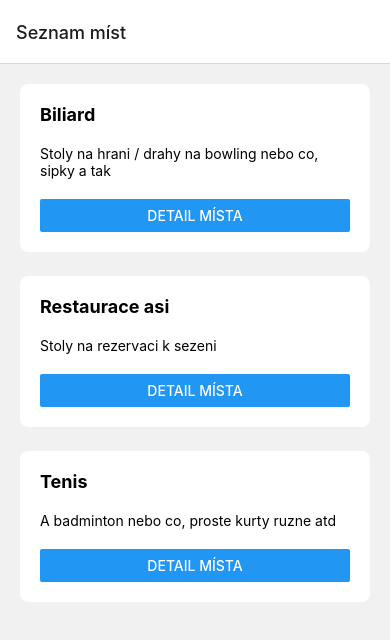
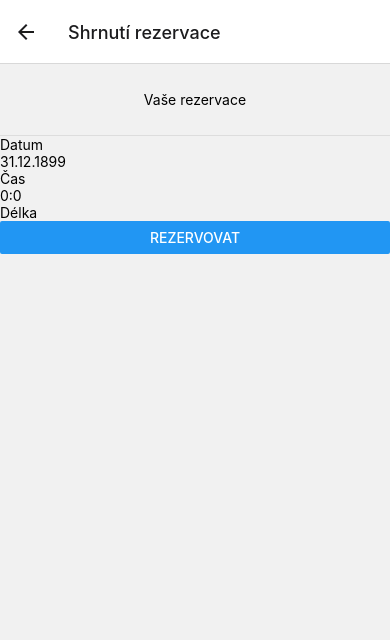
Before and after one commit to pavelpocho/reserveroo_user_mobile, a React Native app: screen /ReservationSummary in a window 390 px wide. Shown: the top 640 px of the page. Built offline with nearby package versions, Linux system fonts and the light colour scheme.

Commit message:
Overview start

```diff
--- a/App.tsx
+++ b/App.tsx
@@ -9,6 +9,7 @@ import RootStackParamList from './src/root-stack-param-list/root-stack-param-lis
 import PlaceDetail from './src/screens/place-detail';
 import PlaceList from './src/screens/place-list';
 import PlaceReservation from './src/screens/place-reservation';
+import ReservationSummary from './src/screens/reservation-summary';
 import UserInfoInput from './src/screens/user-info-input';
 
 const Stack = createNativeStackNavigator();
@@ -21,8 +22,9 @@ export default function App() {
           <Stack.Navigator initialRouteName="PlaceList">
               <Stack.Screen name="PlaceList" component={PlaceList} options={{ title: "Seznam míst" }} />
               <Stack.Screen name="PlaceDetail" component={PlaceDetail} />
-              <Stack.Screen name="PlaceReservation" component={PlaceReservation} />
-              <Stack.Screen name="UserInfoInput" component={UserInfoInput} />
+              <Stack.Screen name="PlaceReservation" component={PlaceReservation} options={{ title: "Nová rezervace" }} />
+              <Stack.Screen name="UserInfoInput" component={UserInfoInput} options={{ title: "Kontaktí informace" }} />
+              <Stack.Screen name="ReservationSummary" component={ReservationSummary} options={{ title: "Shrnutí rezervace" }} />
           </Stack.Navigator>
         </NavigationContainer>
       </ReservationContextProvider>
--- a/data/places.ts
+++ b/data/places.ts
@@ -35,7 +35,7 @@ const places: Place[] = [
                 type: ReservableType.table,
                 howMany: 12,
                 openHour: 10,
-                closeHour: 21,
+                closeHour: 22,
                 timeStepInHours: 2
             }
         ]
--- a/src/components/reservation-tile-grid.tsx
+++ b/src/components/reservation-tile-grid.tsx
@@ -17,10 +17,10 @@ const ReservationTileGrid: React.FC<ReservationTileGridProps> = ({ reservable, p
 
     const r = reservable;
 
-    const range = (start: number, end: number): number[] => {
-        if (start > end) throw new Error("Start in range more than in end!");
+    const range = (start: number, end: number, increment: number): number[] => {
+        if (start > end) return [];
         if (start === end) return [start];
-        return [start, ...range(start + 1, end)];
+        return [start, ...range(start + increment, end, increment)];
     }
 
     const updateReservationTimes = (sectionTapped: number, row: number) => {
@@ -81,6 +81,19 @@ const ReservationTileGrid: React.FC<ReservationTileGridProps> = ({ reservable, p
         })
     }
 
+    const getTimes = (startHour: number, endHour: number, timeStepInHours: number): Date[] => {
+        return range(startHour, endHour, timeStepInHours).map(v => {
+            const m = (v * 60) % 60;
+            const h = Math.floor(v);
+            let date = new Date();
+            date.setMilliseconds(0);
+            date.setSeconds(0);
+            date.setMinutes(m);
+            date.setHours(v);
+            return date;
+        })
+    }
+
     const context = useReservationContext();
     const reservation = context?.reservation;
     const setReservation = context?.setReservation;
@@ -89,11 +102,11 @@ const ReservationTileGrid: React.FC<ReservationTileGridProps> = ({ reservable, p
         <View style={styles.wrap}>
             <View style={styles.timeWrap}>
                 <Text style={styles.timeTitle}>Čas</Text>
-                {range(r.openHour, r.closeHour).map(h => <Text style={styles.time} key={h}>{h}</Text>)}
+                {getTimes(r.openHour, r.closeHour - r.timeStepInHours, r.timeStepInHours).map(d => <Text style={styles.time} key={d.getTime()}>{d.getHours() + ':' + (d.getMinutes() < 10 ? '0' + d.getMinutes() : d.getMinutes())}</Text>)}
             </View>
             {Array.from(Array(r.howMany).keys()).map(n => <View style={styles.rowWrap} key={n}>
                 <Text style={styles.title}>{reservableTypeTexts[r.type]} #{n + 1}</Text>
-                {Array.from(Array(r.closeHour - r.openHour + 1).keys()).map(t => <View style={styles.tileWrap} key={t}>
+                {Array.from(Array((r.closeHour - r.openHour) / r.timeStepInHours).keys()).map(t => <View style={styles.tileWrap} key={t}>
                     <TouchableHighlight style={styles.tileButton} underlayColor='#aaa' onPress={() => {
                         updateReservationTimes(t, n);
                     }}>
@@ -151,7 +164,7 @@ const styles = StyleSheet.create({
         width: 70
     },
     timeTitle: {
-        width: 70,
+        width: 45,
     },
     timeWrap: {
         height: 32,
--- a/src/contexts/reservation-context.tsx
+++ b/src/contexts/reservation-context.tsx
@@ -1,10 +1,13 @@
 import React, { createContext, useContext, useMemo, useState } from "react";
 import Reservation from "../data_mgmt/reservation";
+import User from "../data_mgmt/user";
 
 
 export interface ReservationContext {
     reservation: Reservation,
-    setReservation: React.Dispatch<React.SetStateAction<Reservation>>
+    person: User,
+    setReservation: React.Dispatch<React.SetStateAction<Reservation>>,
+    setPerson: React.Dispatch<React.SetStateAction<User>>
 }
 
 export const ReservationContext = createContext<ReservationContext | undefined>(undefined);
@@ -19,8 +22,9 @@ interface ReservationContextProviderProps extends Partial<React.PropsWithChildre
 
 export const ReservationContextProvider: React.FC<ReservationContextProviderProps> = ({ children }) => {
     const [ reservation, setReservation ] = useState<Reservation>({});
+    const [ person, setPerson ] = useState<User>({});
 
-    const value = useMemo(() => ({ reservation, setReservation }), [reservation, setReservation]);
+    const value = useMemo(() => ({ reservation, setReservation, person, setPerson }), [reservation, setReservation, person, setPerson]);
 
     return <ReservationContext.Provider value={value}>
         { children }
--- a/src/screens/place-reservation.tsx
+++ b/src/screens/place-reservation.tsx
@@ -50,29 +50,14 @@ const PlaceReservation: React.FC<PlaceReservationProps> = ({ route, navigation,
 		return date.getDate().toString() + '.' + (date.getMonth() + 1).toString() + '.' + date.getFullYear().toString();
 	}
 
-    const alertComplete = () => {
-        Alert.alert(
-            "Reservation complete",
-            "Thank your for your reservation. Look at it in app or email.",
-            [{
-                onPress: () => {
-                    console.log("Created reservation:");
-                    console.log(reservation);
-                    if (setReservation) setReservation(() => {
-                        return {}
-                    });
-                    navigation.navigate("PlaceList");
-                }
-            }]
-        );
-    }
+
 
     const attemptSubmit = () => {
         if (user !== undefined) {
             navigation.navigate("UserInfoInput");
         }
         else if (reservation?.startSection && reservation.endSection) {
-            alertComplete();
+            navigation.navigate("ReservationSummary")
         }
         else {
             Alert.alert(
@@ -116,7 +101,7 @@ const PlaceReservation: React.FC<PlaceReservationProps> = ({ route, navigation,
                         </View>
                     </View>)
                 }
-                <Button title="Reserve my place" onPress={attemptSubmit} />
+                <Button title={user !== undefined ? 'Pokračovat' : 'Pokračovat ke shrnutí'} onPress={attemptSubmit} />
             </View>
         </ScrollView>
     )
--- /dev/null
+++ b/src/screens/reservation-summary.tsx
@@ -0,0 +1,114 @@
+import { NativeStackScreenProps } from "@react-navigation/native-stack";
+import React from "react"
+import { View, Text, Button, ScrollView, TextInput, Keyboard, StyleSheet, Alert } from "react-native"
+import places from "../../data/places";
+import { ReservationContext, useReservationContext } from "../contexts/reservation-context";
+import Place from "../data_mgmt/place";
+import Reservable from "../data_mgmt/reservable";
+import RootStackParamList from "../root-stack-param-list/root-stack-param-list";
+
+type PropType = Partial<React.ComponentProps<typeof View>> & NativeStackScreenProps<RootStackParamList, 'Default'>;
+interface ReservationSummaryProps extends PropType {
+
+}
+
+
+const ReservationSummary: React.FC<ReservationSummaryProps> = ({ navigation, route, ...props }) => {
+
+    const reservationContext = useReservationContext();
+    const reservation = reservationContext?.reservation;
+    const setReservation = reservationContext?.setReservation;
+    const person = reservationContext?.person;
+    const setPerson = reservationContext?.setPerson;
+
+    const alertComplete = () => {
+        Alert.alert(
+            "Rezervace dokončena.",
+            "Děkujeme za rezervaci, detaily se zobrazí v aplikace nebo Vám přijde email.",
+            [{
+                onPress: () => {
+                    console.log("Created reservation:");
+                    console.log(reservation);
+                    console.log("for person:");
+                    console.log(person);
+                    if (setReservation) setReservation(() => {
+                        return {}
+                    });
+                    navigation.navigate("PlaceList");
+                }
+            }]
+        );
+    }
+
+    const place = places.find((p: Place) => p.id == reservation?.placeId);
+    const reservable = place?.reservables.find((r: Reservable) => r.id == reservation?.reservableId);
+    const startDate = new Date(
+        reservation?.date?.getFullYear() ?? 0, reservation?.date?.getMonth() ?? 0, reservation?.date?.getDate() ?? 0,
+        Math.floor((reservable?.openHour ?? 0) + (reservation?.startSection ?? 0) * (reservable?.timeStepInHours ?? 0)),
+        ((reservable?.openHour ?? 0) + (reservation?.startSection ?? 0) * (reservable?.timeStepInHours ?? 0) * 60) % 60
+    );
+    const durationHours = Math.floor((reservation?.endSection ?? 0 - (reservation?.startSection ?? 0)) * (reservable?.timeStepInHours ?? 0));
+    const durationMins = (((reservation?.endSection ?? 0 - (reservation?.startSection ?? 0)) * (reservable?.timeStepInHours ?? 0)) * 60) % 60;
+    // TODO: Put into a separate data logic
+
+    return (
+        <ScrollView style={styles.scrollContainer} contentContainerStyle={{flexWrap: 'wrap'}}>
+            <View style={styles.wrap}>
+                <View style={styles.header}>
+                    <Text>Vaše rezervace</Text>
+                </View>
+                <View style={styles.body}>
+                    <Text>Datum</Text>
+                    <Text>{startDate.getDate() + '.' + (startDate.getMonth() + 1) + '.' + startDate.getFullYear()}</Text>
+                    <Text>Čas</Text>
+                    <Text>{startDate.getHours() + ':' + startDate.getMinutes()}</Text>
+                    <Text>Délka</Text>
+                    {durationHours > 0 && <Text>
+                        {durationHours} hodin
+                    </Text>}
+                    {durationMins > 0 && <Text>
+                        {durationMins} minut
+                    </Text>}
+                </View>
+                <Button title="Rezervovat" onPress={alertComplete} />
+            </View>
+        </ScrollView>
+    )
+}
+
+const styles = StyleSheet.create({
+    wrap: {
+        flex: 1,
+        width: '100%'
+    },
+    header: {
+		flexDirection: 'row',
+		justifyContent: 'center',
+		alignItems: 'center',
+		height: 72,
+		borderBottomWidth: 1,
+		borderBottomColor: '#ddd',
+		width: '100%'
+	},
+    scrollContainer: {
+        backgroundColor: '#f1f1f1',
+        flex: 1
+    },
+    container: {
+        width: '100%',
+        padding: 20
+    },
+    body: {
+
+    }
+});
+
+const textInputStyles = StyleSheet.create({
+    basic: {
+        padding: 12,
+        borderWidth: 1,
+        borderRadius: 12
+    }
+})
+
+export default ReservationSummary;
--- a/src/screens/user-info-input.tsx
+++ b/src/screens/user-info-input.tsx
@@ -13,13 +13,10 @@ interface UserInfoInputProps extends PropType {
 const UserInfoInput: React.FC<UserInfoInputProps> = ({ navigation, route, ...props }) => {
 
     const reservationContext = useReservationContext();
-    const reservation = reservationContext?.reservation;
-    const setReservation = reservationContext?.setReservation;
+    const person = reservationContext?.person;
+    const setPerson = reservationContext?.setPerson;
 
     return (
-        // this shit is just broken
-        // its the same thing four times and behaves differently each time
-        // react native ftw
         <ScrollView style={styles.scrollContainer} contentContainerStyle={{flexWrap: 'wrap'}}>
             <View style={styles.wrap}>
                 <View style={styles.header}>
@@ -27,59 +24,35 @@ const UserInfoInput: React.FC<UserInfoInputProps> = ({ navigation, route, ...pro
                 </View>
                 <View style={styles.body}>
                     <Text>Jméno</Text>
-                    <TextInput value={reservation?.person?.firstName} /*style={textInputStyles.basic}*/ onChange={e => {
-                        console.log("SetR on first:");
-                        console.log(setReservation);
-                        if (setReservation) setReservation((r) => ({
-                            person: {
-                                firstName: e.nativeEvent.text,
-                                familyName: r.person?.familyName,
-                                email: r.person?.email,
-                                phone: r.person?.phone
-                            },
-                            ...r
-                        }))
+                    <TextInput key={1} value={person?.firstName ?? ''} style={textInputStyles.basic} onChangeText={t => {
+                        if (setPerson) setPerson({
+                            ...person,
+                            firstName: t
+                        })
                     }} />
                     <Text>Příjmení</Text>
-                    <TextInput value={reservation?.person?.familyName} /*style={textInputStyles.basic}*/ onChange={e => {
-                        console.log("SetR on family:");
-                        console.log(setReservation);
-                        if (setReservation) setReservation((r) => ({
-                            person: {
-                                firstName: r.person?.firstName,
-                                familyName: e.nativeEvent.text,
-                                email: r.person?.email,
-                                phone: r.person?.phone
-                            },
-                            ...r
-                        }))
+                    <TextInput key={2} value={person?.familyName} style={textInputStyles.basic} onChangeText={t => {
+                        if (setPerson) setPerson({
+                            ...person,
+                            familyName: t,
+                        })
                     }} />
                     <Text>Email</Text>
-                    <TextInput value={reservation?.person?.email} /*style={textInputStyles.basic}*/ onChange={e => {
-                        if (setReservation) setReservation((r) => ({
-                            person: {
-                                firstName: r.person?.firstName,
-                                familyName: r.person?.familyName,
-                                email: e.nativeEvent.text,
-                                phone: r.person?.phone
-                            },
-                            ...r
-                        }))
+                    <TextInput key={3} value={person?.email} style={textInputStyles.basic} onChangeText={t => {
+                        if (setPerson) setPerson({
+                            ...person,
+                            email: t
+                        })
                     }} />
                     <Text>Telefon</Text>
-                    <TextInput value={reservation?.person?.phone} /*style={textInputStyles.basic}*/ onChange={e => {
-                        if (setReservation) setReservation((r) => ({
-                            person: {
-                                firstName: r.person?.firstName,
-                                familyName: r.person?.familyName,
-                                email: r.person?.email,
-                                phone: e.nativeEvent.text
-                            },
-                            ...r
-                        }))
+                    <TextInput key={4} value={person?.phone} style={textInputStyles.basic} onChangeText={t => {
+                        if (setPerson) setPerson({
+                            ...person,
+                            phone: t
+                        })
                     }} />
-                    <Button title="Reserve my place" onPress={() => {
-                        console.log(reservation)
+                    <Button title="Pokračovat ke shrnutí" onPress={() => {
+                        navigation.navigate("ReservationSummary");
                     }} />
                 </View>
             </View>
```
